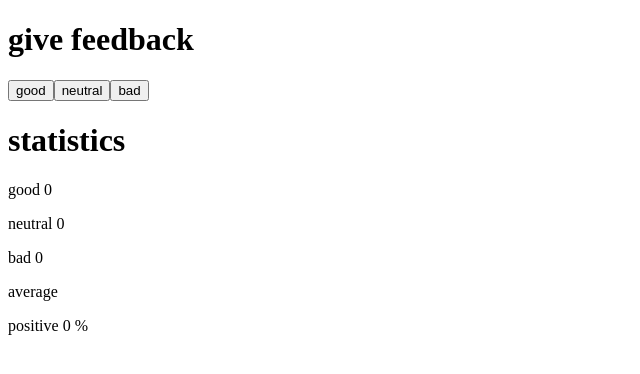
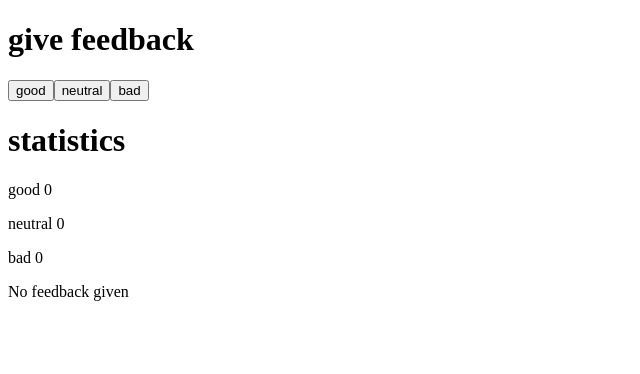
Before and after one commit to nColli/full-stack-open-2024, a React (Vite) app in the folder part1/unicafe/: page / in a window 1280 px wide. Shown: the top 374 px of the page, without its empty margins (0-640 px from the left). Built offline with nearby package versions, Linux system fonts and the light colour scheme.

Commit message:
No feedback given message beginning

```diff
--- a/part1/unicafe/src/App.jsx
+++ b/part1/unicafe/src/App.jsx
@@ -66,13 +66,21 @@ const Data = (props) => {
     return <p>positive {positive} %</p>
   }
 
+  if (getTotal() === 0) {
+    return (
+      <div>
+        <p>No feedback given</p>
+      </div>
+    )
+  } else {
+    return (
+      <div>
+        {average()}
+        {positive()}
+      </div>
+    )
+  }
 
-  return (
-    <div>
-      {average()}
-      {positive()}
-    </div>
-  )
 }
 
 const App = () => {
```
